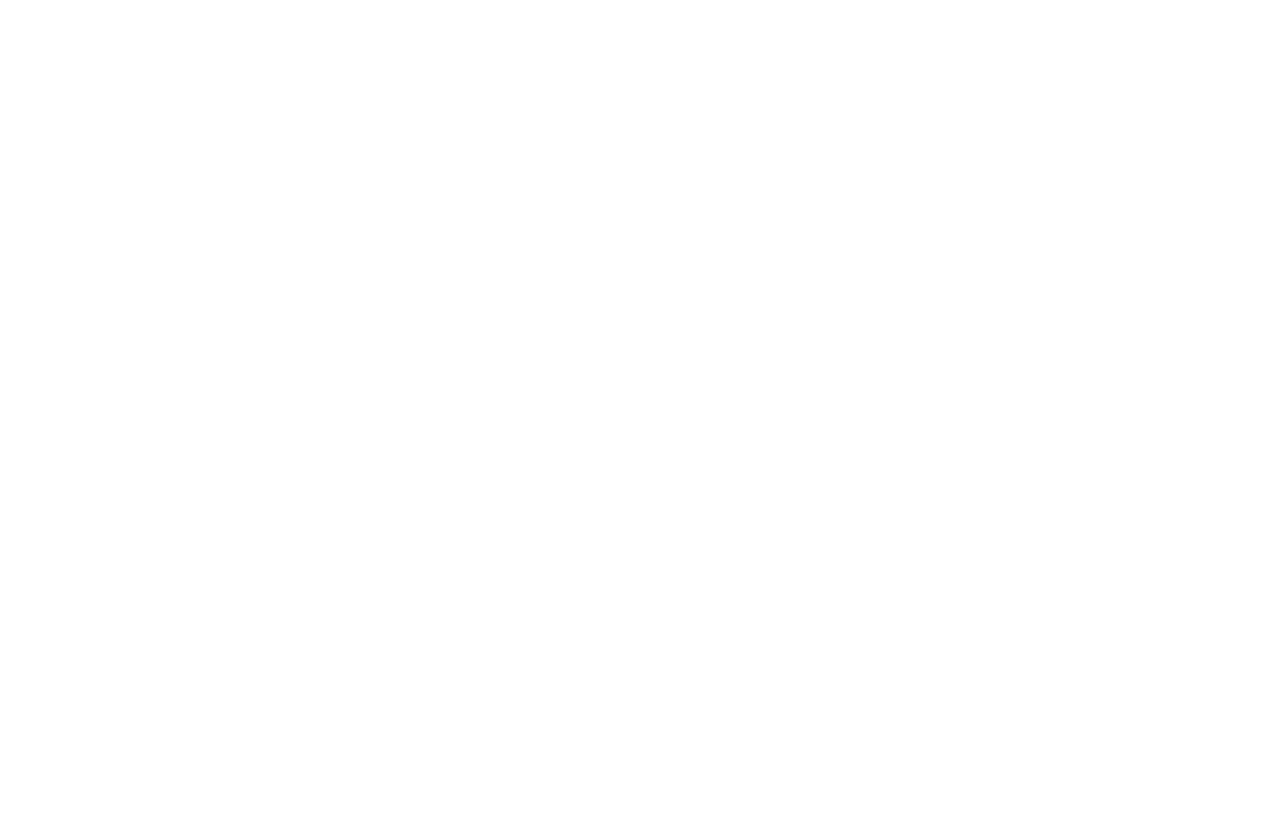
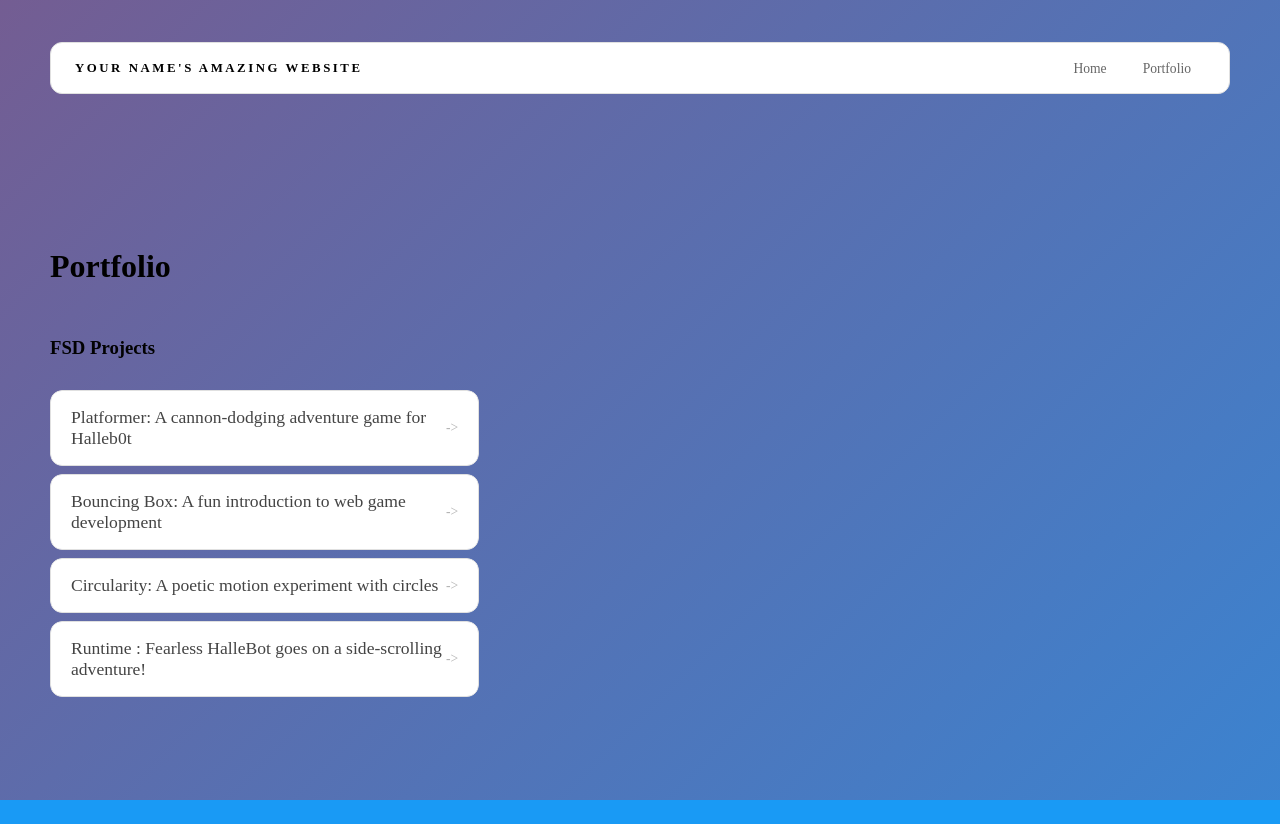
Before and after one commit to derellspeed-sketch/derellspeed-sketch.github.io, a plain HTML site: page portfolio.html in a window 1280 px wide. Before the commit the page ends 800 px from the top, so only its background shows below. Drawn offline with Linux system fonts and the light colour scheme.

Commit message:
add portfolio page to website

```diff
--- a/portfolio.html
+++ b/portfolio.html
@@ -0,0 +1,45 @@
+<!DOCTYPE html>
+<html>
+  <head>
+    <title>Portfolio For Now</title>
+    <title>Derell Speed's Website</title>
+  <link rel="stylesheet" href="style.css" />
+  </head>
+
+  <body>
+    <!-- All content goes here -->
+    <div id="all-contents">
+      <nav>
+<h1>Your Name's Amazing Website</h1>
+<ul id="nav-ul">
+<li class="nav-li">
+  <a href="index.html">Home</a>
+</li>
+<li class="nav-li">
+  <a href="portfolio.html">Portfolio</a>
+</li>
+</ul>
+  </nav>
+
+  <main>
+<div class="content">
+    <h1>Portfolio</h1>
+    <h3>FSD Projects</h3>
+    <ul id="portfolio">
+<li>
+  <a href="fsd-projects/platformer/">Platformer: A cannon-dodging adventure game for Halleb0t</a>
+</li>
+<li>
+  <a href="fsd-projects/bouncing-box/">Bouncing Box: A fun introduction to web game development</a>
+</li>
+<li>
+  <a href="fsd-projects/circularity/">Circularity: A poetic motion experiment with circles</a>
+</li>
+<li>
+ <a href="fsd-projects/runtime/">Runtime : Fearless HalleBot goes on a side-scrolling adventure!</a>
+</li>
+    </ul>
+  </main>
+    </div>
+  </body>
+</html>
--- a/style.css
+++ b/style.css
@@ -8,9 +8,9 @@ body {
   isolation: isolate;
   min-height: 100vh;
   background: #199af5;
-  color: #fa7dd8;
+  color: #020202;
   padding: 10px;
-  font-family: "Helvetica Neue", Arial, sans-serif;
+  font-family: "Times New Roman", 'Times New Roman', Times, serif;
 }
 
 body::before {
@@ -192,3 +192,55 @@ nav h1 {
     background-position: 0% 50%;
   }
 }
+/* Portfolio styles */
+.content h1 {
+  color: black;
+}
+
+#portfolio {
+  list-style: none;
+  margin: 0;
+  padding: 0;
+  width: 100%;
+  display: flex;
+  flex-direction: column;
+  gap: 8px;
+}
+
+#portfolio li {
+  border-radius: 12px;
+  overflow: hidden;
+}
+
+#portfolio a {
+  display: flex;
+  justify-content: space-between;
+  align-items: center;
+  text-decoration: none;
+  color: #444;
+  padding: 16px 20px;
+  font-size: 1.1rem;
+  font-weight: 500;
+  background: #fff;
+  border: 1px solid #e0e0e0;
+  border-radius: 12px;
+  transition: background 0.25s ease, color 0.25s ease, transform 0.25s ease;
+}
+
+#portfolio a:hover {
+  background: #000;
+  color: #fff;
+  transform: translateX(4px);
+}
+
+#portfolio a::after {
+  content: "->";
+  font-size: 0.85rem;
+  opacity: 0.4;
+  transition: opacity 0.25s ease;
+  white-space: nowrap;
+}
+
+#portfolio a:hover::after {
+  opacity: 1;
+}
```
